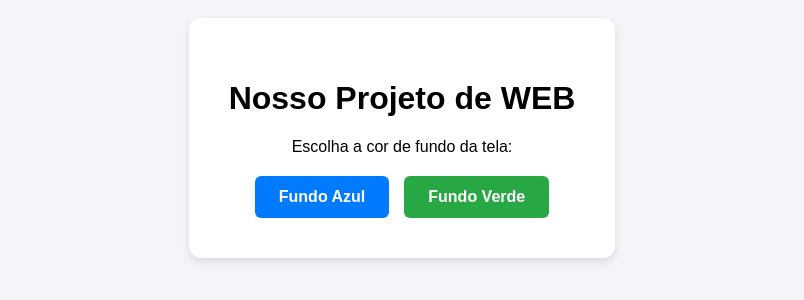
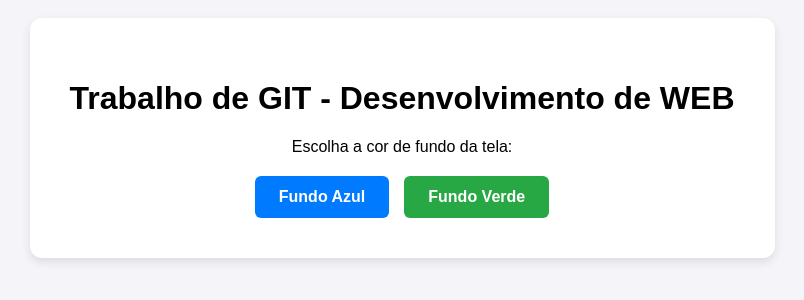
Before and after one commit to rlxrcao/TrabalhoColaborativoGIT, a plain HTML site: page index.html in a window 1280 px wide. Shown: the part 262-562 px from the top of the page, without its empty margins (238-1042 px from the left). Drawn offline with Linux system fonts and the light colour scheme.

Commit message:
alteração título

```diff
--- a/index.html
+++ b/index.html
@@ -9,7 +9,7 @@
 </head>
 <body>
     <div class="container">
-        <h1> Nosso Projeto de WEB</h1>
+        <h1> Trabalho de GIT - Desenvolvimento de WEB</h1>
         <p> Escolha a cor de fundo da tela:</p>
         <div class="botoes">
             <button id="btn-azul"> Fundo Azul</button>
```
